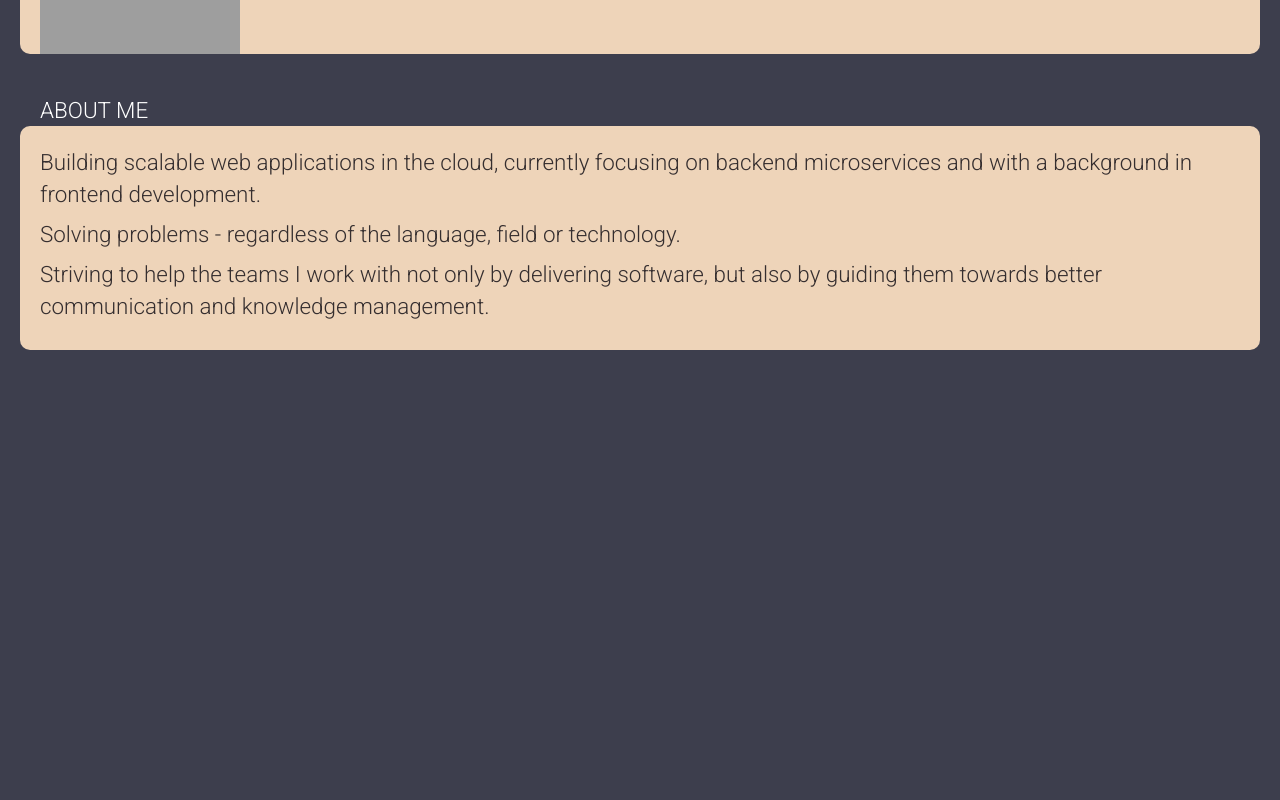
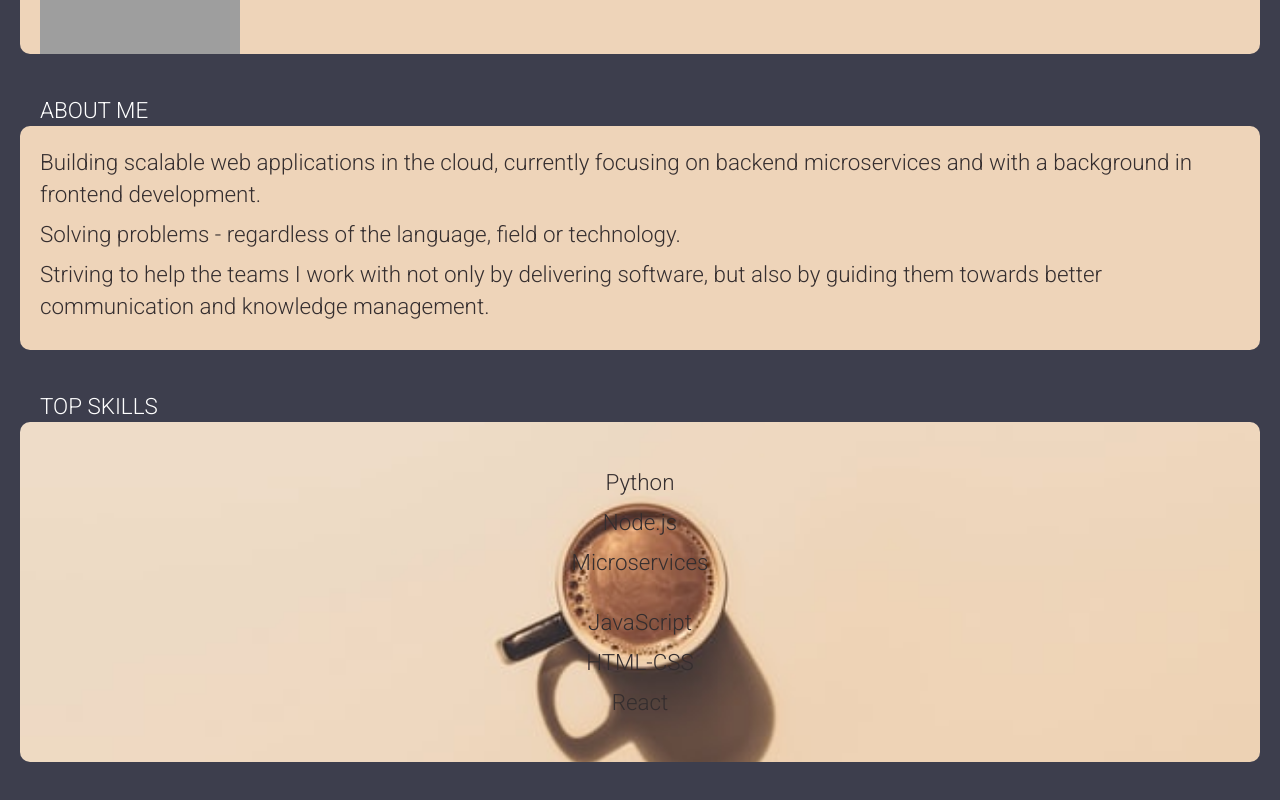
Before and after one commit to pehor/myportfoliowebsite, a Next.js app: page / in a window 1280 px wide. Shown: the part 372-1172 px from the top of the page. Before the commit the page ends 800 px from the top, so only its background shows below. Built offline with nearby package versions, Linux system fonts and the light colour scheme; grey boxes are pictures that could not be loaded.

Commit message:
Added topskills card

```diff
--- a/content/texts.js
+++ b/content/texts.js
@@ -3,5 +3,17 @@ export default {
     'Building scalable web applications in the cloud, currently focusing on backend microservices and with a background in frontend development.',
     'Solving problems - regardless of the language, field or technology.',
     'Striving to help the teams I work with not only by delivering software, but also by guiding them towards better communication and knowledge management.'
-  ]
+  ],
+  topSkills: {
+    left: [
+      'Python',
+      'Node.js',
+      'Microservices'
+    ],
+    right: [
+      'JavaScript',
+      'HTML-CSS',
+      'React'
+    ]
+  }
 }
--- /dev/null
+++ b/src/components/topSkillsCard.jsx
@@ -0,0 +1,30 @@
+import CardContainer from './cardContainer'
+import React from 'react'
+import styles from './topSkillsCard.module.scss'
+import { cx } from '../lib/cssTools'
+import commonStyles from '../commonStyles/tools.scss'
+
+export default function TopSkillsCard (props) {
+  return (
+    <>
+      <CardContainer className={ styles.topSkillsCard } preHeaderContent={'TOP SKILLS'}>
+        <div className={ cx(commonStyles.left, styles.topSkillsText)}>
+          { props.texts.topSkills.left.map((skill, index) => {
+            return (
+              <p key={ index }>{skill}</p>
+            )
+          })}
+        </div>
+        <div className={ cx(commonStyles.right, styles.topSkillsText) }>
+          { props.texts.topSkills.right.map((skill, index) => {
+            return (
+              <p key={ index }>{skill}</p>
+            )
+          })}
+        </div>
+        <div className={ commonStyles.clear }>
+        </div>
+      </CardContainer>
+    </>
+  )
+}
--- /dev/null
+++ b/src/components/topSkillsCard.module.scss
@@ -0,0 +1,12 @@
+.topSkillsCard {
+  background-image: url('/coffee-small.jpg');
+  background-position: center;
+  background-size: cover;
+  background-repeat: no-repeat;
+}
+
+.topSkillsText {
+  line-height: 2.5rem;
+  text-align: center;
+  margin: 20px;
+}
--- a/src/pages/index.jsx
+++ b/src/pages/index.jsx
@@ -4,6 +4,7 @@ import texts from '../../content/texts'
 import WelcomeCard from '../components/welcomeCard'
 import AboutCard from '../components/aboutCard'
 import Spacer from '../components/spacer'
+import TopSkillsCard from '../components/topSkillsCard'
 
 export default function Index (props) {
   return (
@@ -11,6 +12,8 @@ export default function Index (props) {
       <WelcomeCard/>
       <Spacer/>
       <AboutCard { ...props }/>
+      <Spacer/>
+      <TopSkillsCard { ...props }/>
       <Spacer/>
     </MainContainer>
   )
```
Also changed, not shown: public/coffee-small.jpg (added).
